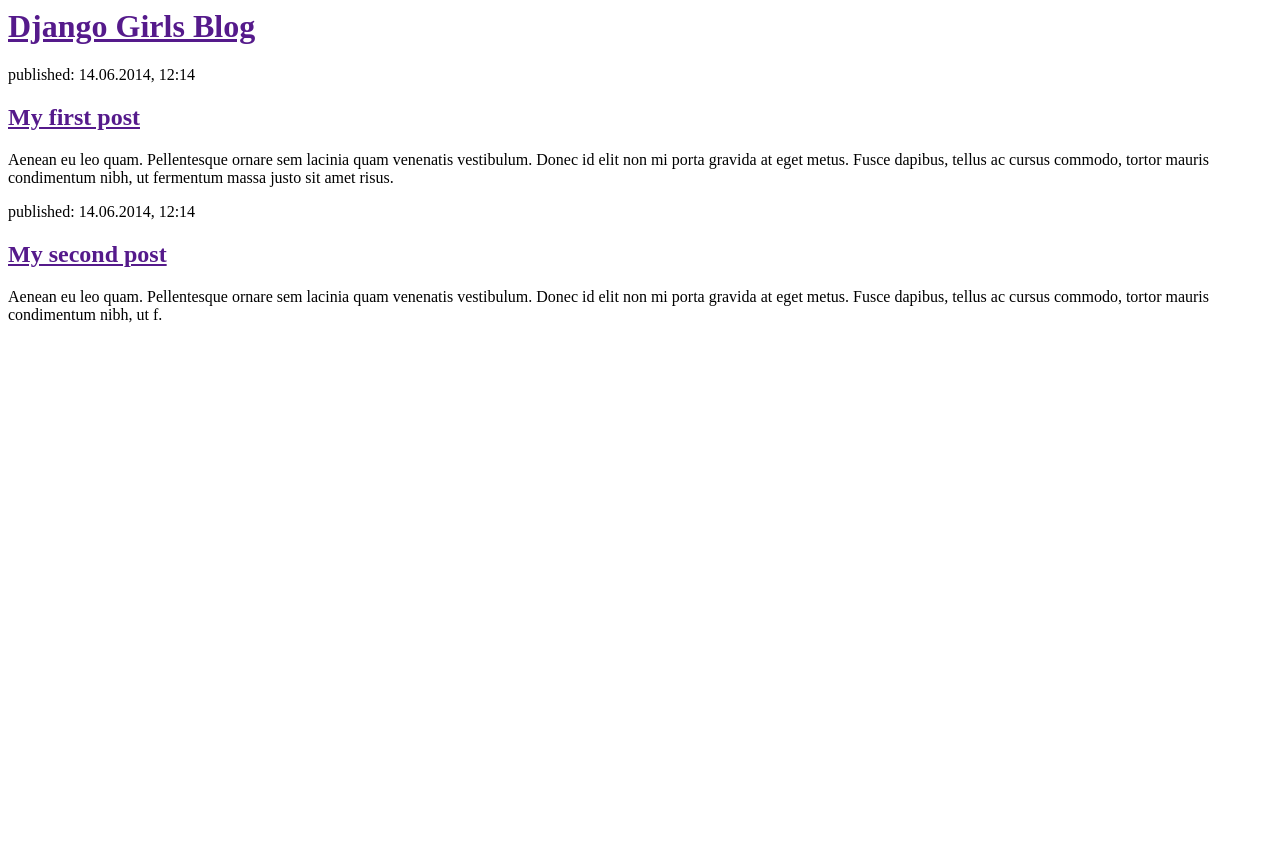
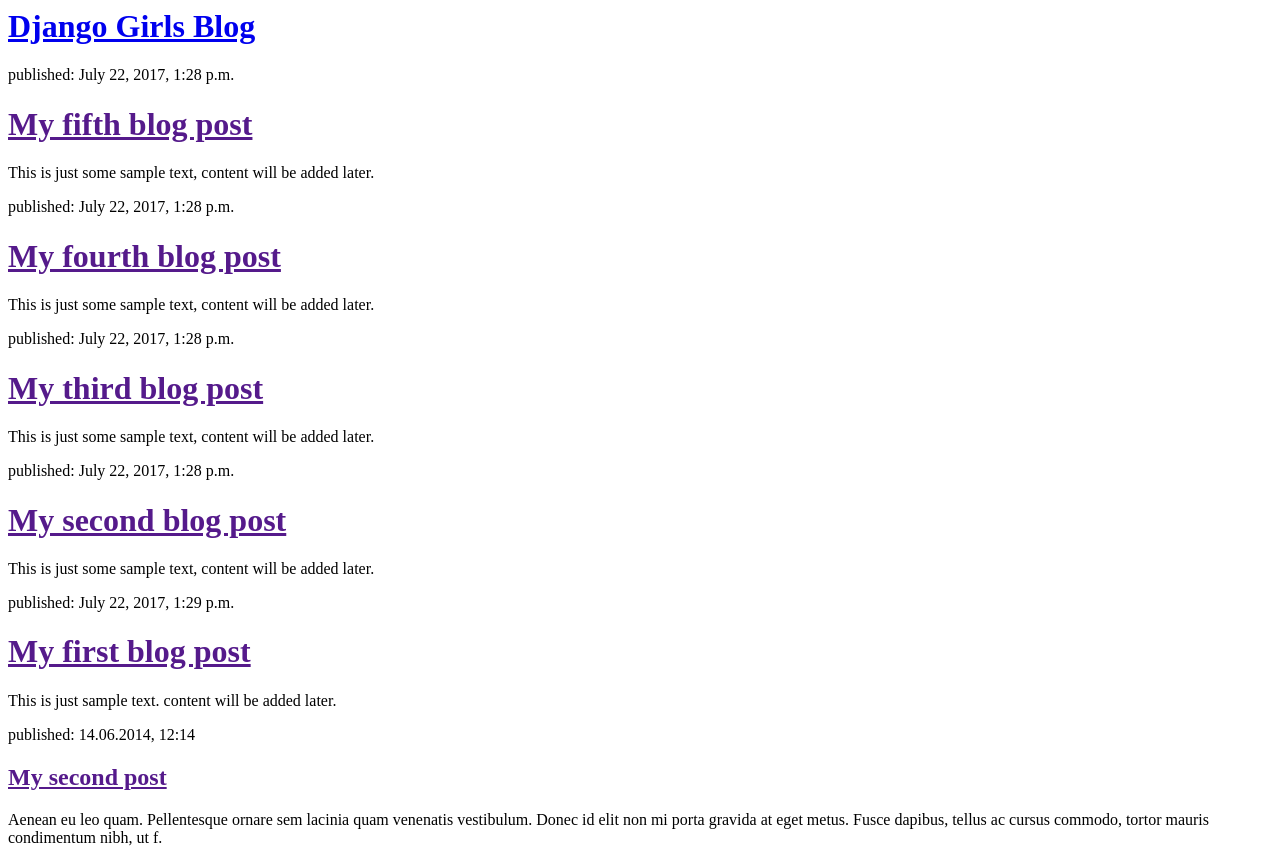
Before and after one commit to guadrome/my-first-blog, a Django app: page / in a window 1280 px wide. Before the commit the page ends 323 px from the top, so only its background shows below. Run offline with Django 3.2, Linux system fonts and the light colour scheme; data comes from the database, SQL or seed files in the repository.

Commit message:
Modified templates to display post from database.

```diff
--- a/blog/templates/blog/post_list.html
+++ b/blog/templates/blog/post_list.html
@@ -3,15 +3,17 @@
         <title>Django Girls blog</title>
     </head>
     <body>
-        <div>
-            <h1><a href="">Django Girls Blog</a></h1>
-        </div>
+<div>
+  <h1><a href="/">Django Girls Blog</a></h1>
+</div>
 
-        <div>
-            <p>published: 14.06.2014, 12:14</p>
-            <h2><a href="">My first post</a></h2>
-            <p>Aenean eu leo quam. Pellentesque ornare sem lacinia quam venenatis vestibulum. Donec id elit non mi porta gravida at eget metus. Fusce dapibus, tellus ac cursus commodo, tortor mauris condimentum nibh, ut fermentum massa justo sit amet risus.</p>
-        </div>
+{% for post in posts %}
+  <div>
+      <p>published: {{ post.published_date }}</p>
+      <h1><a href="">{{ post.title }}</a></h1>
+      <p>{{ post.text|linebreaksbr }}</p>
+  </div>
+{% endfor %}
 
         <div>
             <p>published: 14.06.2014, 12:14</p>
```
